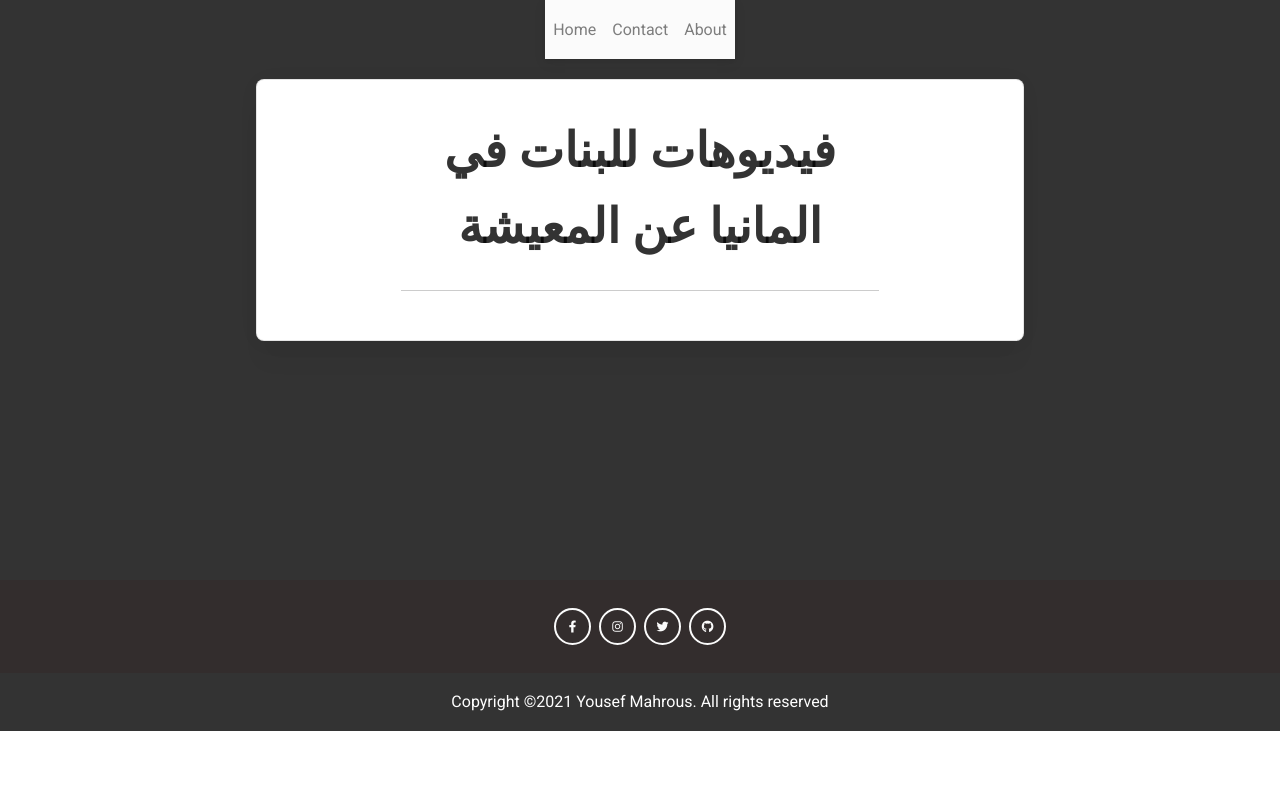
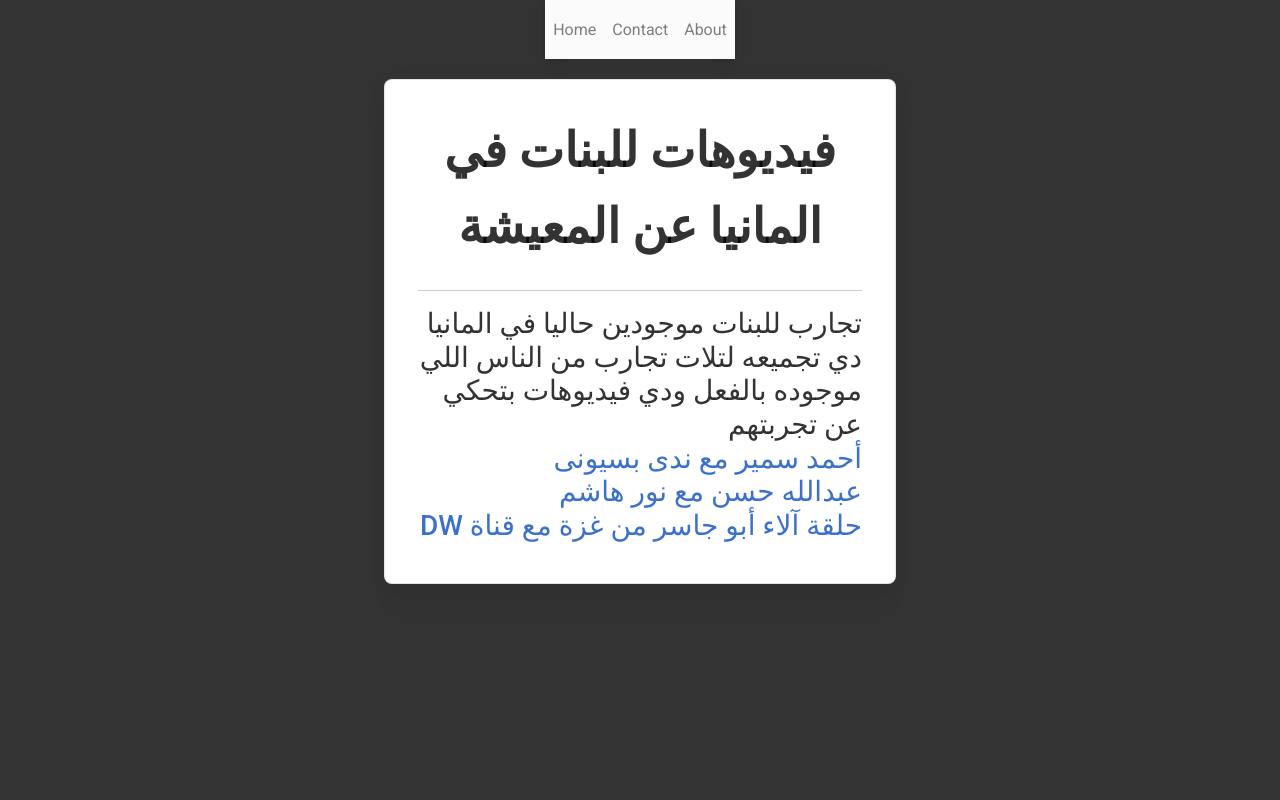
Before and after one commit to dundieh/sig, a React (Create React App) app: page /lebeninDeutschland/forgirls in a window 1280 px wide. Shown: the top 800 px of the page. Built offline with nearby package versions, Linux system fonts and the light colour scheme.

Commit message:
make it better

```diff
--- a/src/components/LebenInDeutschland/ForGirls/ForGirls.js
+++ b/src/components/LebenInDeutschland/ForGirls/ForGirls.js
@@ -4,7 +4,7 @@ import './ForGirls.css';
 class ForGirls extends React.Component {
     render() {
         return (
-            <article className="article br3 ba b--black-10 w-100 w-50-m w-50-l mw7 shadow-5 center">
+            <article className="article br3 ba b--black-10 w-100 w-50-m w-50-l mw6 shadow-5 center">
                 <main className="pa4 black-80">
                     <div className="measure">
                         <fieldset id="sign_up" className="ba b--transparent ph0 mh0">
@@ -16,6 +16,13 @@ class ForGirls extends React.Component {
                             <div className="ui form ma0">
                                 <div className="fields">
                                     <h3>
+                                        تجارب للبنات موجودين حاليا في المانيا دي تجميعه لتلات تجارب من الناس اللي موجوده بالفعل ودي فيديوهات بتحكي عن تجربتهم
+                                        <br/>
+                                        <a target='_blank' rel='noreferrer' href='https://youtu.be/drU0asT2ilU'>أحمد سمير مع ندى بسيونى</a>
+                                        <br/>
+                                        <a target='_blank' rel='noreferrer' href='https://youtu.be/1MEgBgN0N_g'>عبدالله حسن مع نور هاشم</a>
+                                        <br/>
+                                        <a target='_blank' rel='noreferrer' href='https://youtu.be/oTEr9C8Ph0M'>DW حلقة  آلاء أبو جاسر من غزة  مع قناة</a>
                                     </h3>
                                 </div>
                             </div>
```
